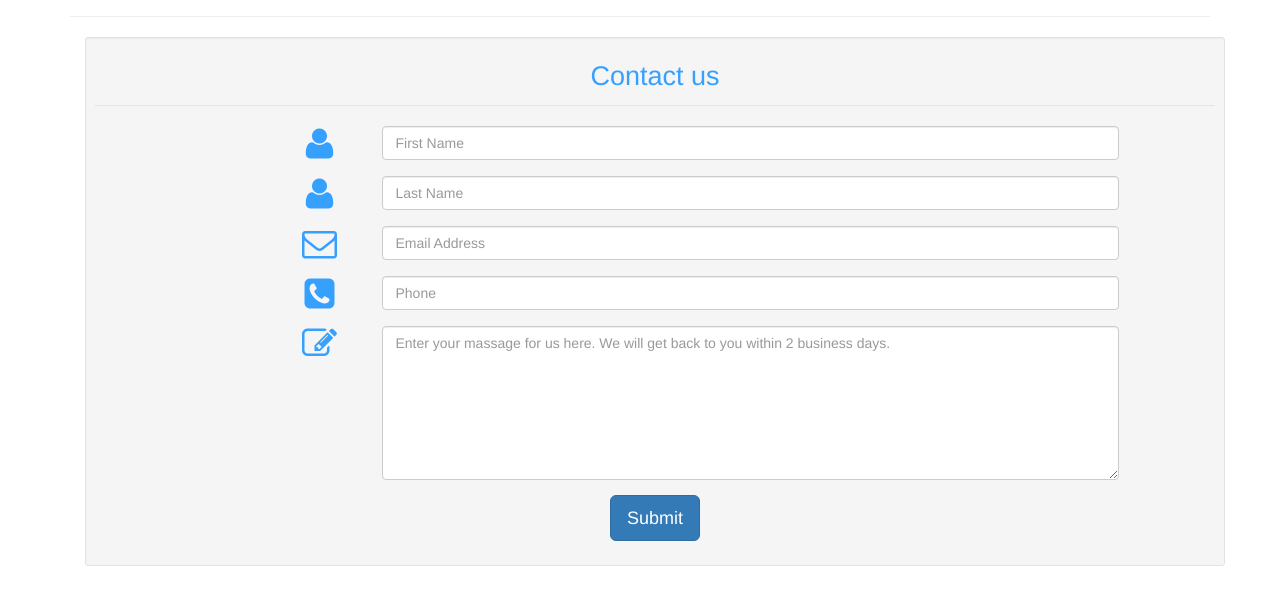
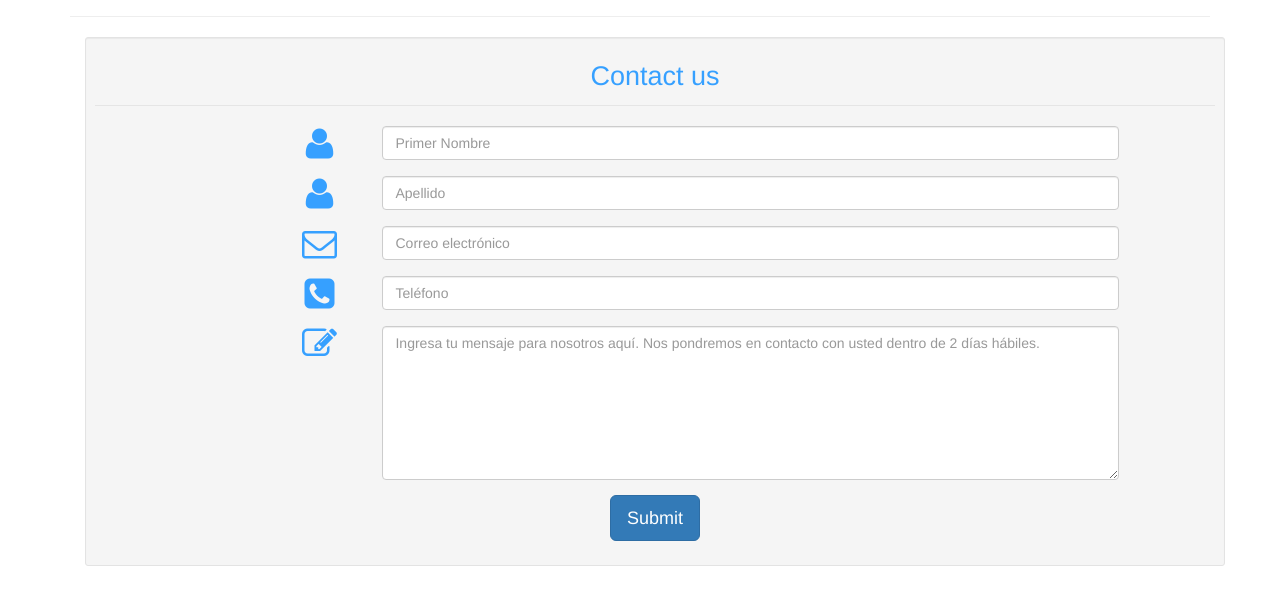
Before and after one commit to DALA1036664085/DALA-FinalTallerHS, a plain HTML site: page ContactForm/ContactForm/index.html in a window 1280 px wide. Shown: the part 83-688 px from the top of the page. Drawn offline with Linux system fonts and the light colour scheme.

Commit message:
RF-0001 PlaceHolder-Español

```diff
--- a/ContactForm/ContactForm/index.html
+++ b/ContactForm/ContactForm/index.html
@@ -31,34 +31,34 @@
                         <div class="form-group">
                             <span class="col-md-1 col-md-offset-2 text-center"><i class="fa fa-user bigicon"></i></span>
                             <div class="col-md-8">
-                                <input id="fname" name="name" type="text" placeholder="First Name" class="form-control">
+                                <input id="fname" name="name" type="text" placeholder="Primer Nombre" class="form-control">
                             </div>
                         </div>
                         <div class="form-group">
                             <span class="col-md-1 col-md-offset-2 text-center"><i class="fa fa-user bigicon"></i></span>
                             <div class="col-md-8">
-                                <input id="lname" name="name" type="text" placeholder="Last Name" class="form-control">
+                                <input id="lname" name="name" type="text" placeholder="Apellido" class="form-control">
                             </div>
                         </div>
 
                         <div class="form-group">
                             <span class="col-md-1 col-md-offset-2 text-center"><i class="fa fa-envelope-o bigicon"></i></span>
                             <div class="col-md-8">
-                                <input id="email" name="email" type="text" placeholder="Email Address" class="form-control">
+                                <input id="email" name="email" type="text" placeholder="Correo electrónico" class="form-control">
                             </div>
                         </div>
 
                         <div class="form-group">
                             <span class="col-md-1 col-md-offset-2 text-center"><i class="fa fa-phone-square bigicon"></i></span>
                             <div class="col-md-8">
-                                <input id="phone" name="phone" type="text" placeholder="Phone" class="form-control">
+                                <input id="phone" name="phone" type="text" placeholder="Teléfono" class="form-control">
                             </div>
                         </div>
 
                         <div class="form-group">
                             <span class="col-md-1 col-md-offset-2 text-center"><i class="fa fa-pencil-square-o bigicon"></i></span>
                             <div class="col-md-8">
-                                <textarea class="form-control" id="message" name="message" placeholder="Enter your massage for us here. We will get back to you within 2 business days." rows="7"></textarea>
+                                <textarea class="form-control" id="message" name="message" placeholder="Ingresa tu mensaje para nosotros aquí. Nos pondremos en contacto con usted dentro de 2 días hábiles." rows="7"></textarea>
                             </div>
                         </div>
 
```
